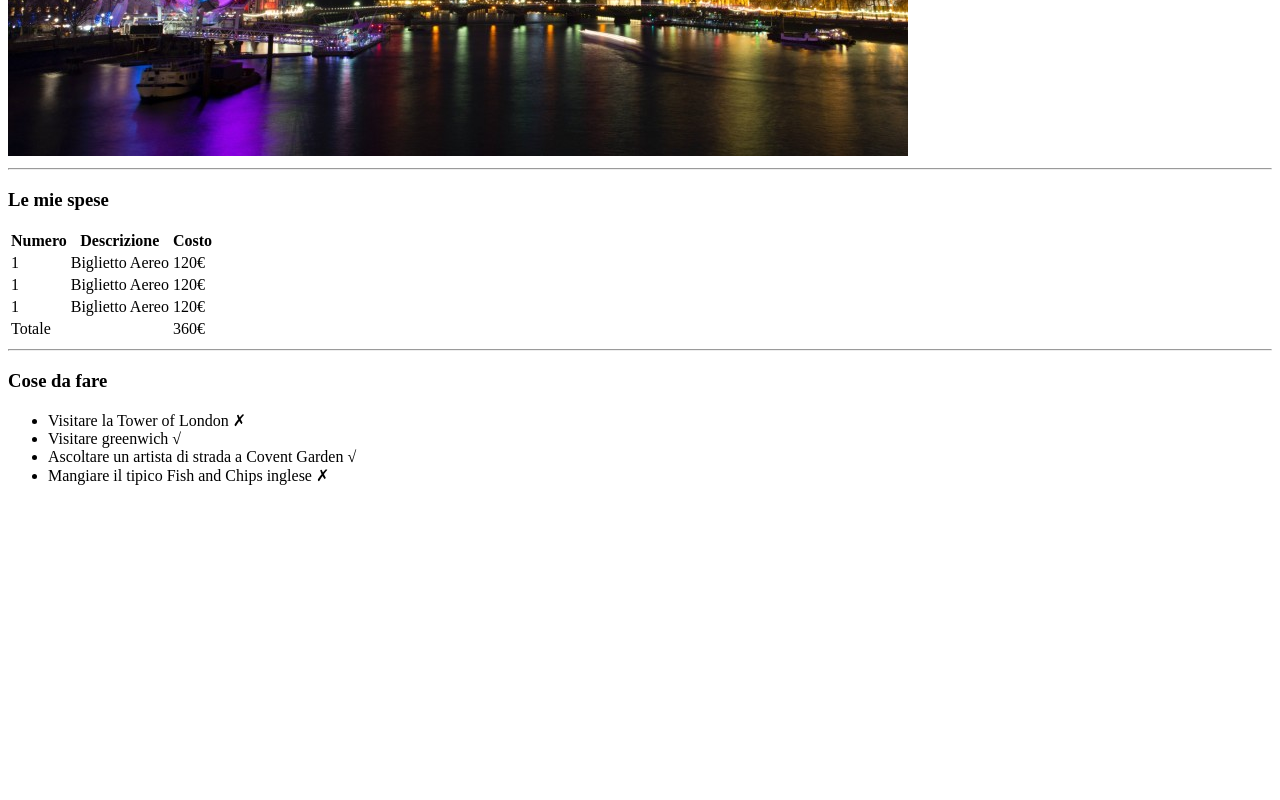
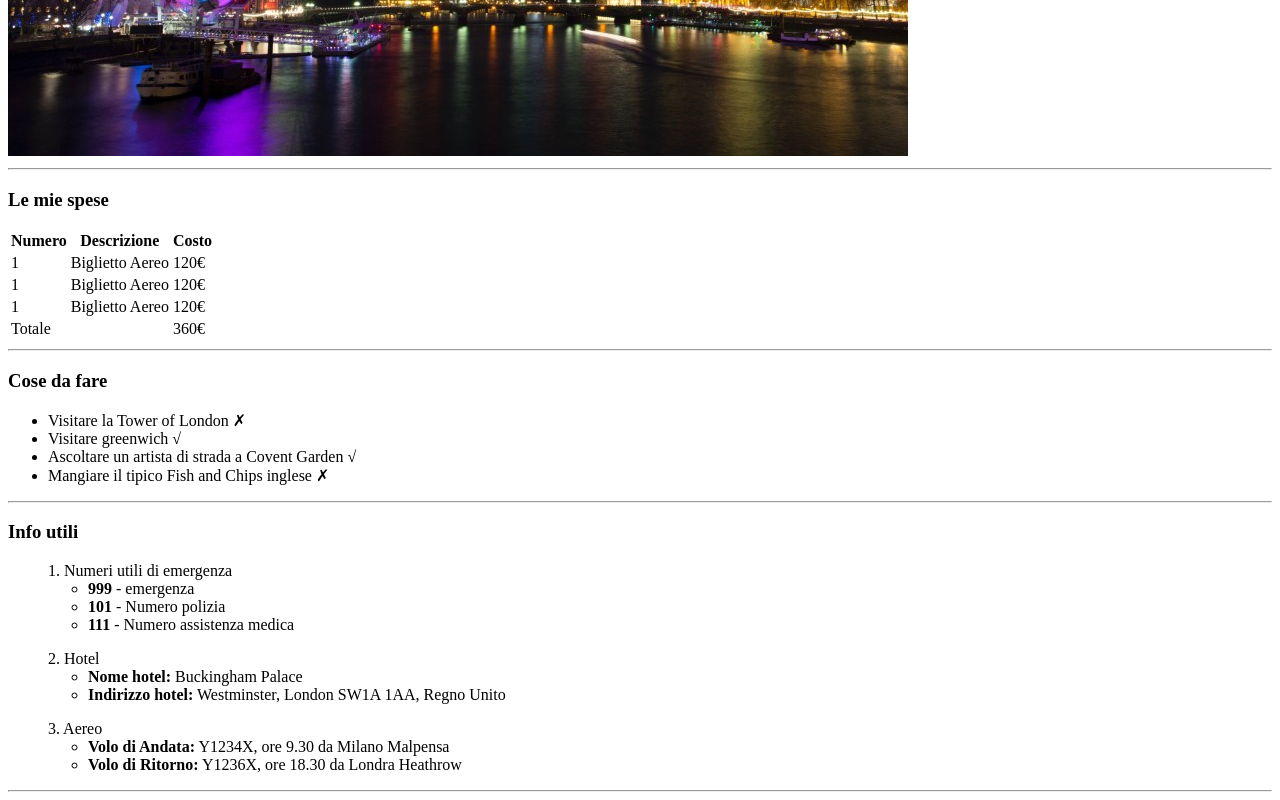
Before and after one commit to justwana-fly/html-london-trip, a plain HTML site: page index.html in a window 1280 px wide. Shown: the part 524-1324 px from the top of the page. Before the commit the page ends 1025 px from the top, so only its background shows below. Drawn offline with Linux system fonts and the light colour scheme.

Commit message:
info utili fatte

```diff
--- a/index.html
+++ b/index.html
@@ -18,6 +18,7 @@
         <h3>Le mie spese</h3>
 
       <table>
+
           <thead>
             <tr>
                 <th>Numero</th>
@@ -70,6 +71,38 @@
             <li>Ascoltare un artista di strada a Covent Garden &radic;</li>       <!--lista delle cose da fare-->
             <li>Mangiare il tipico Fish and Chips inglese &#10007;</li>
         </ul>
+
+        <hr>
+
+        <h3>Info utili</h3>
+
+                        <ul>
+                          1. Numeri utili di emergenza
+                                <ul>
+                                   <li> <strong>999</strong> - emergenza </li>
+                                   <li> <strong>101</strong> - Numero polizia </li>
+                                   <li> <strong>111</strong> - Numero assistenza medica
+                                </ul>
+                        </ul>
+
+                                                                               <ul>
+                                                                                  2. Hotel
+                                                                                        <ul>
+                                                                                            <li> <strong>Nome hotel:</strong> Buckingham Palace </li>
+                                                                                            <li> <strong>Indirizzo hotel:</strong> Westminster, London SW1A 1AA, Regno Unito </li>       <!--info utili-->
+                                                                                        </ul>
+                                                                                </ul>
+
+                        <ul>
+                          3. Aereo
+                                <ul>
+                                    <li> <strong>Volo di Andata:</strong> Y1234X, ore 9.30 da Milano Malpensa </li>
+                                    <li> <strong>Volo di Ritorno:</strong> Y1236X, ore 18.30 da Londra Heathrow </li>
+                                </ul>
+                        </ul>
+
+        <hr>
+
     </header>
 
 
```
Lines whose indentation alone changed are shown as unchanged.
